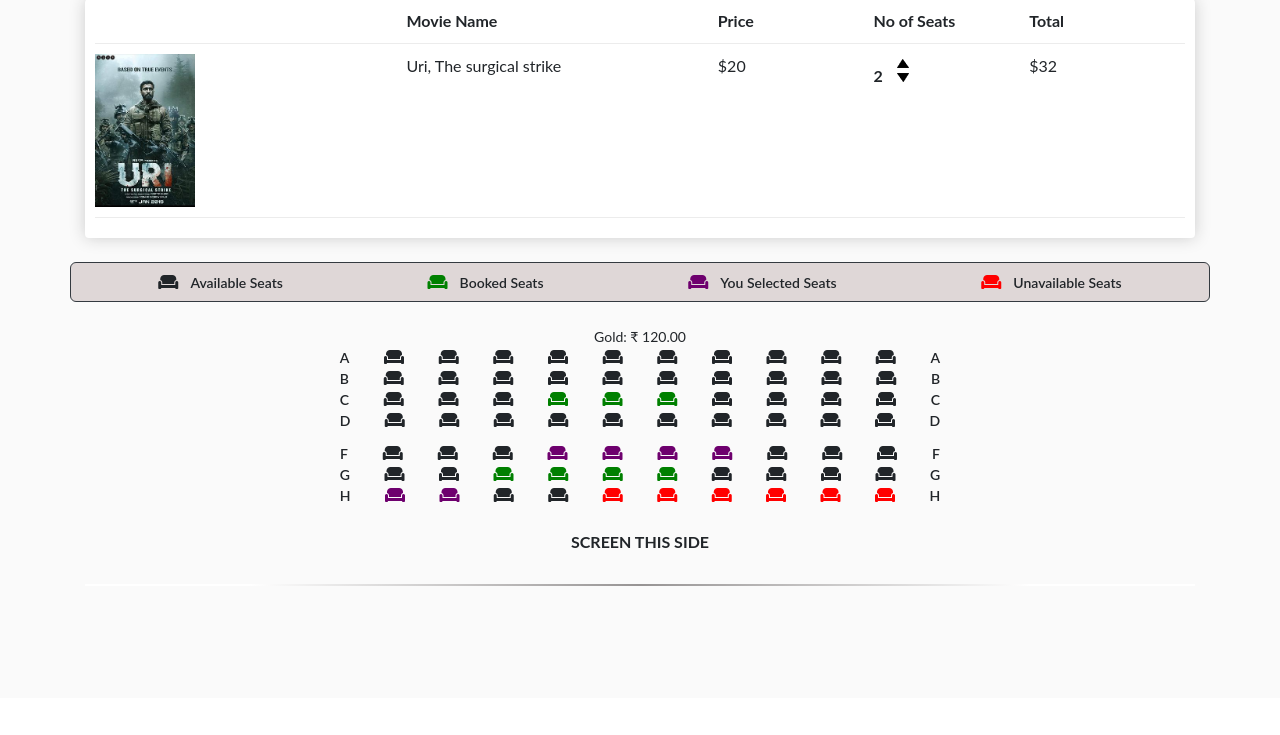
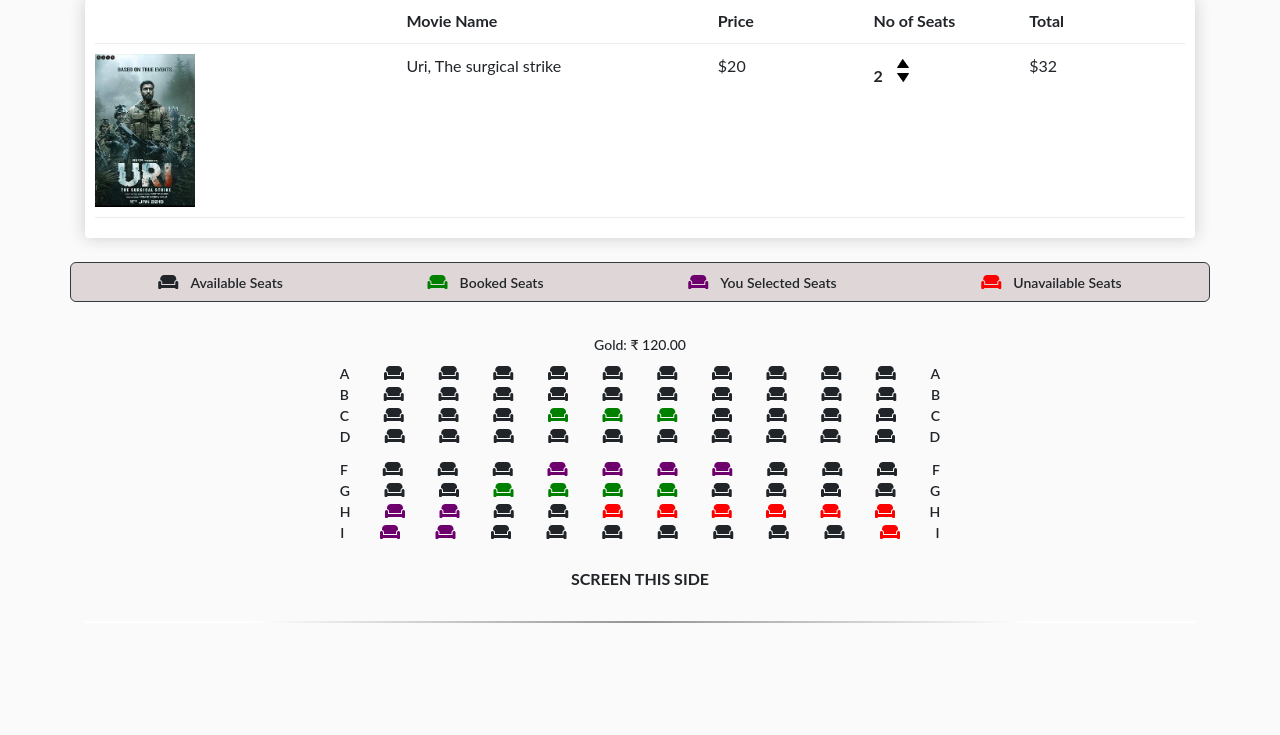
Before and after one commit to BishuTamang/moviebooking, a Django app: page /cart/1/ in a window 1280 px wide. Shown: the part 303-1038 px from the top of the page. Before the commit the page ends 889 px from the top, so only its background shows below. Run offline with Django 3.2, Linux system fonts and the light colour scheme; data comes from the database, SQL or seed files in the repository; some libraries are stand-ins or nearby versions; some web fonts are replaced.

Commit message:
updated design

```diff
--- a/myshows/myshow/templates/myshow/cart.html
+++ b/myshows/myshow/templates/myshow/cart.html
@@ -75,7 +75,7 @@
 
 	<!-- adding seat icons and selection -->
 	<div class="col-md-7 h-100 w-100 d-flex justify-content-around align-items-center mx-auto">
-		<div class="no-gutters" style="font-size: 14px; font-weight: 400;">
+		<div class="my-2" style="font-size: 14px; font-weight: 500;">
 			Gold:  ₹ 120.00
 		</div>
 	</div>
@@ -186,6 +186,21 @@
 		<i class="fas fa-couch unavailable__icon"></i>
 		<div class="sequence">H</div>
 	</div>
+
+	<div class="col-md-7 h-100 w-100 d-flex justify-content-around align-items-center mx-auto">
+		<div class="sequence">I</div>
+		<i class="fas fa-couch selected__icon"></i>
+		<i class="fas fa-couch selected__icon"></i>
+		<i class="fas fa-couch"></i>
+		<i class="fas fa-couch"></i>
+		<i class="fas fa-couch"></i>
+		<i class="fas fa-couch"></i>
+		<i class="fas fa-couch"></i>
+		<i class="fas fa-couch"></i>
+		<i class="fas fa-couch"></i>
+		<i class="fas fa-couch unavailable__icon"></i>
+		<div class="sequence">I</div>
+	</div>
 	<!-- adding seat icons and selection ends here -->
 
 	</div>
```
